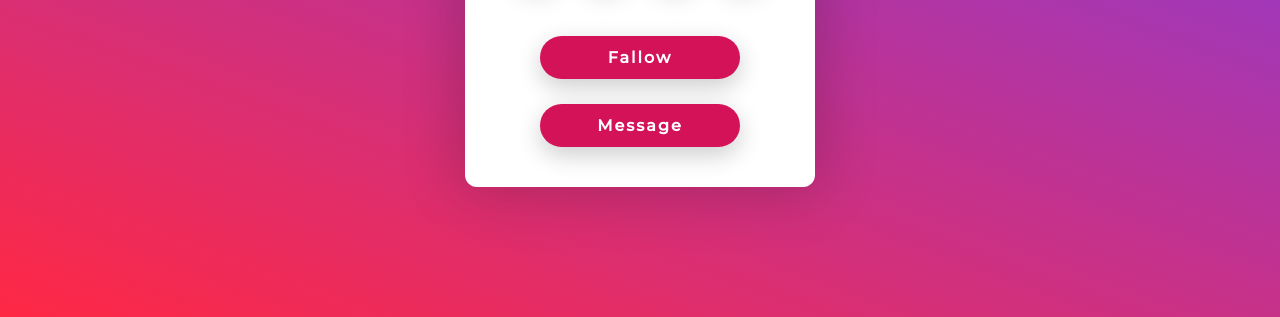
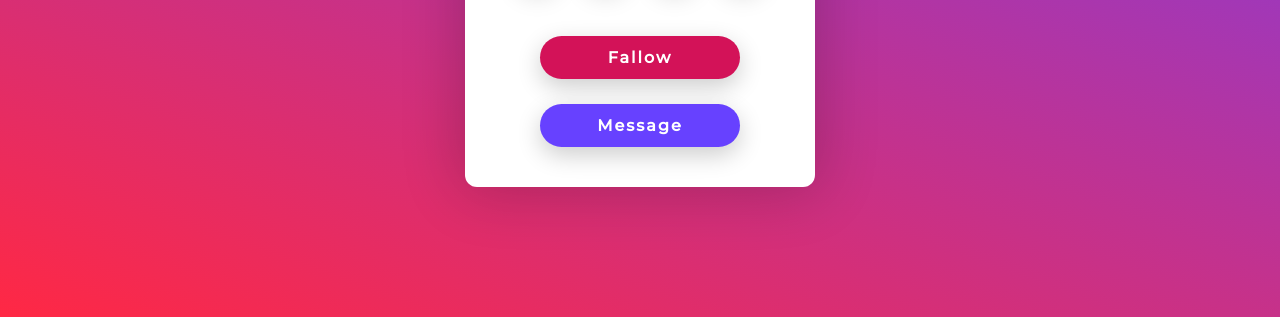
Before and after one commit to mmk4-81/Card, a plain HTML site: page index.html in a window 1280 px wide. Shown: the part 483-800 px from the top of the page. Drawn offline with Linux system fonts and the light colour scheme.

Commit message:
action message  style

```diff
--- a/style.css
+++ b/style.css
@@ -145,3 +145,7 @@ body {
     font-weight: bold;
     letter-spacing: 2px;
 }
+
+.action.message{
+    background-color: #6741ff;
+}
```
